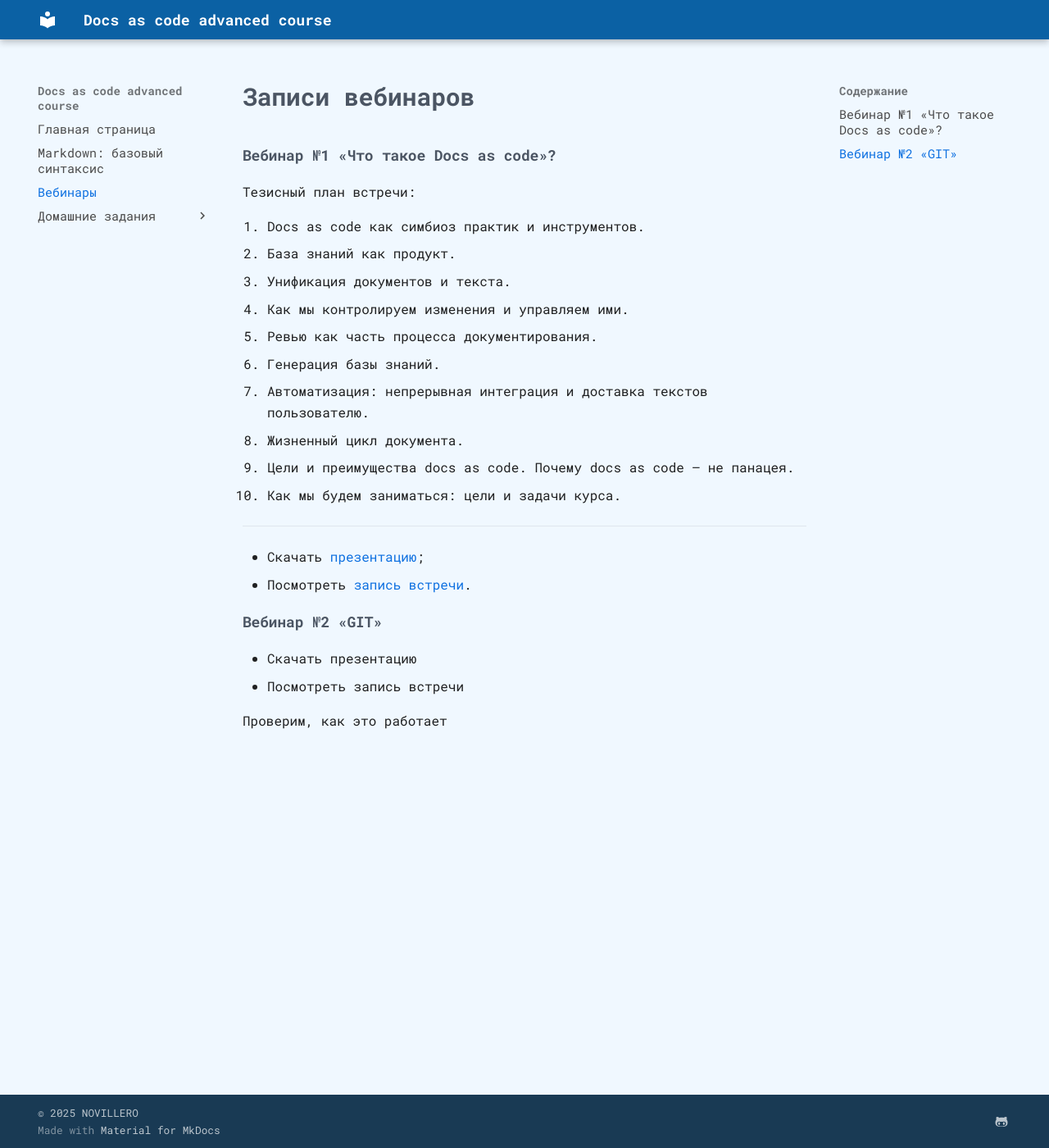
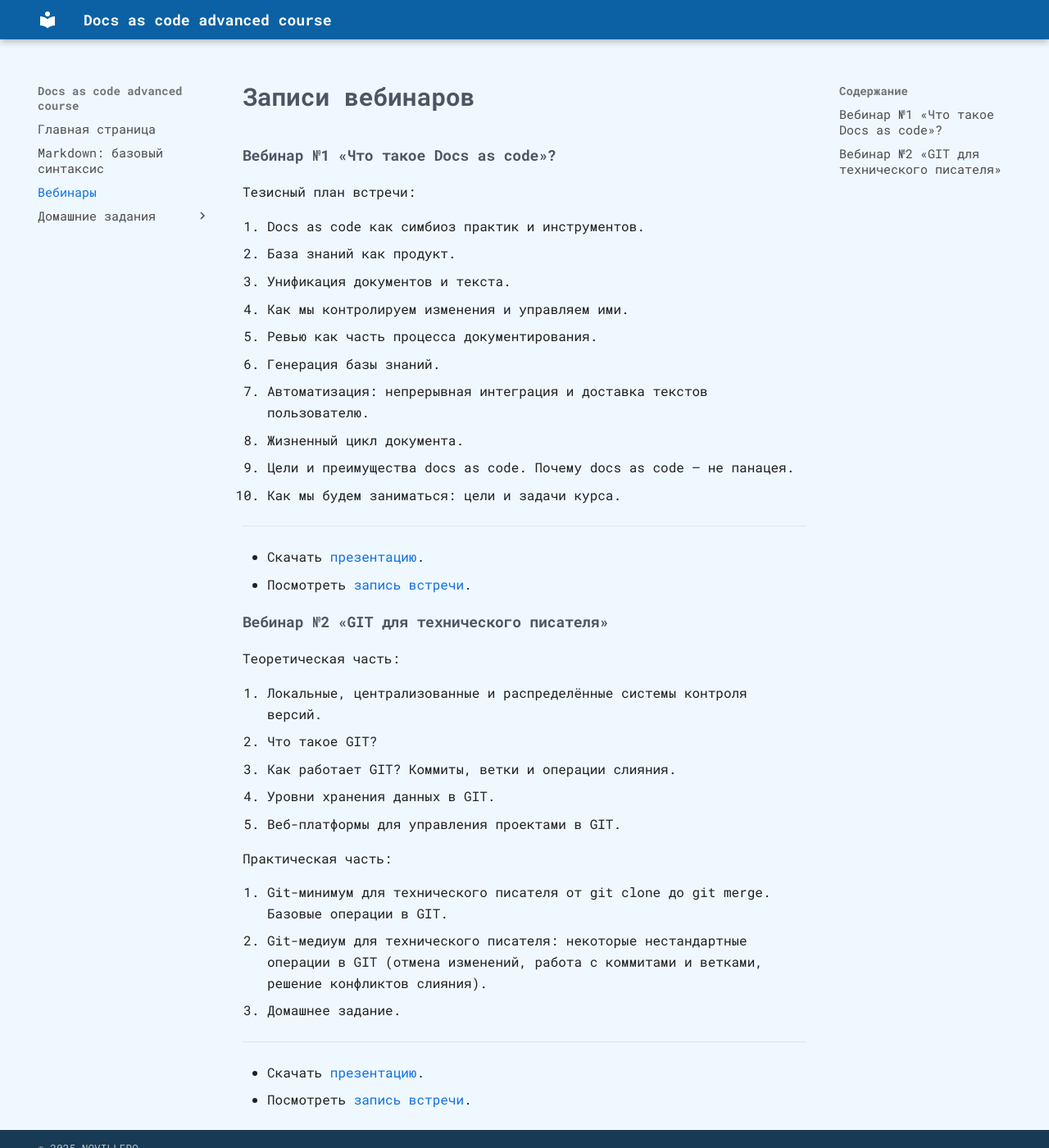
Before and after one commit to novillero/dac-advanced, an MkDocs documentation site: the page built from docs/meetings.md, in a window 1280 px wide and 1400 px high. Shown: the whole window at 82% size. Built offline with MkDocs 1.6.1 and Material for MkDocs 9.7.7, drawn with Linux system fonts in a browser that asks for light colours; some web fonts are replaced.

Commit message:
добавил информацию о второй встрече

```diff
--- a/docs/meetings.md
+++ b/docs/meetings.md
@@ -17,12 +17,26 @@
 
 ---
 
-* Скачать [презентацию](./original-docs/meeting-1.pdf){target=_blank};
+* Скачать [презентацию](./original-docs/meeting-1.pdf){target=_blank}.
 * Посмотреть [запись встречи](https://disk.yandex.ru/i/KCsnAwSalfg-xA){target=_blank}.
 
-#### Вебинар №2 «GIT»
+#### Вебинар №2 «GIT для технического писателя»
 
-* Скачать презентацию
-* Посмотреть запись встречи
+Теоретическая часть:
 
-Проверим, как это работает
+1. Локальные, централизованные и распределённые системы контроля версий.
+2. Что такое GIT?
+3. Как работает GIT? Коммиты, ветки и операции слияния.
+4. Уровни хранения данных в GIT.
+5. Веб-платформы для управления проектами в GIT.
+
+Практическая часть:
+
+6. Git-минимум для технического писателя от git clone до git merge. Базовые операции в GIT.
+7. Git-медиум для технического писателя: некоторые нестандартные операции в GIT (отмена изменений, работа с коммитами и ветками, решение конфликтов слияния).
+8. Домашнее задание.
+
+---
+
+* Скачать [презентацию](./original-docs/meeting-2.pdf){target=_blank}.
+* Посмотреть [запись встречи](https://disk.yandex.ru/i/etSWbH5UICfCWQ){target=_blank}.
```
Also changed, not shown: 1 other file.
